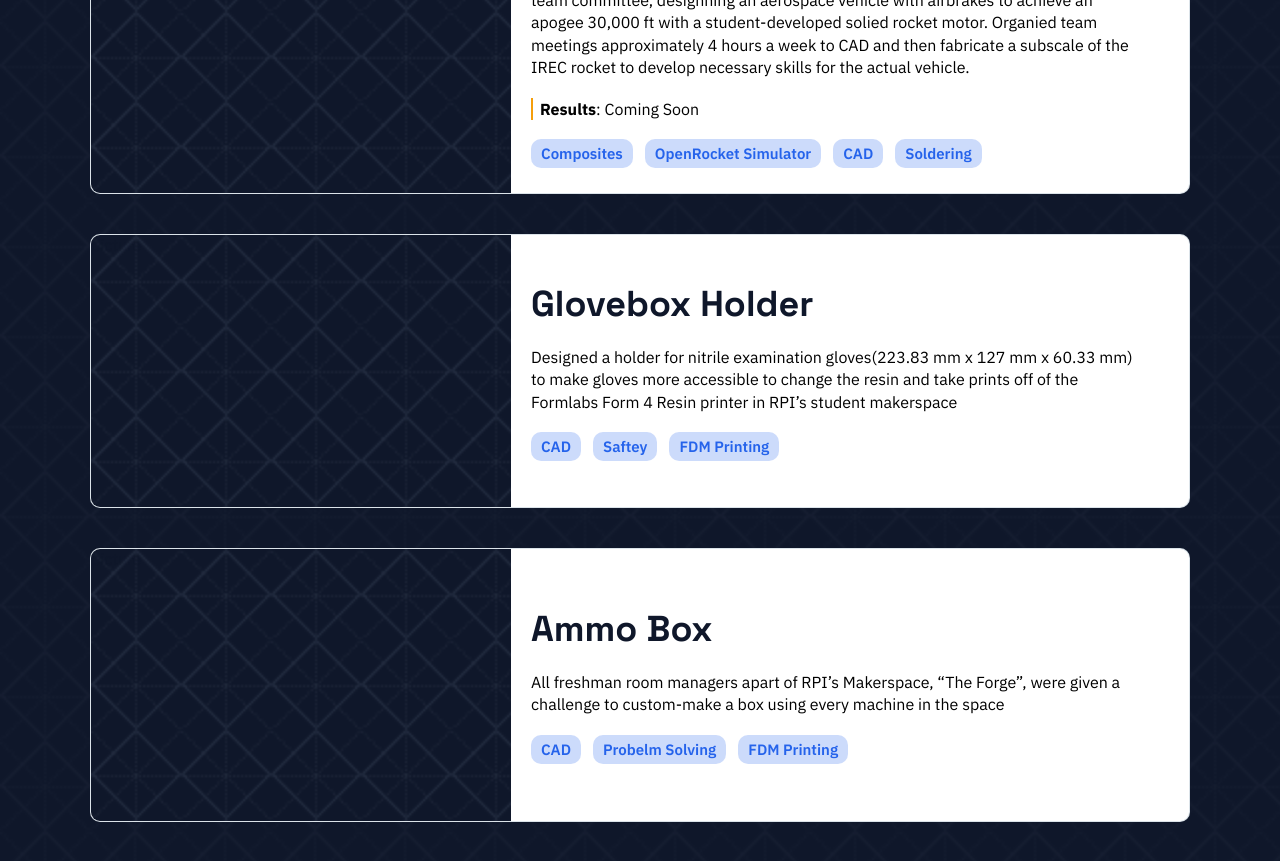
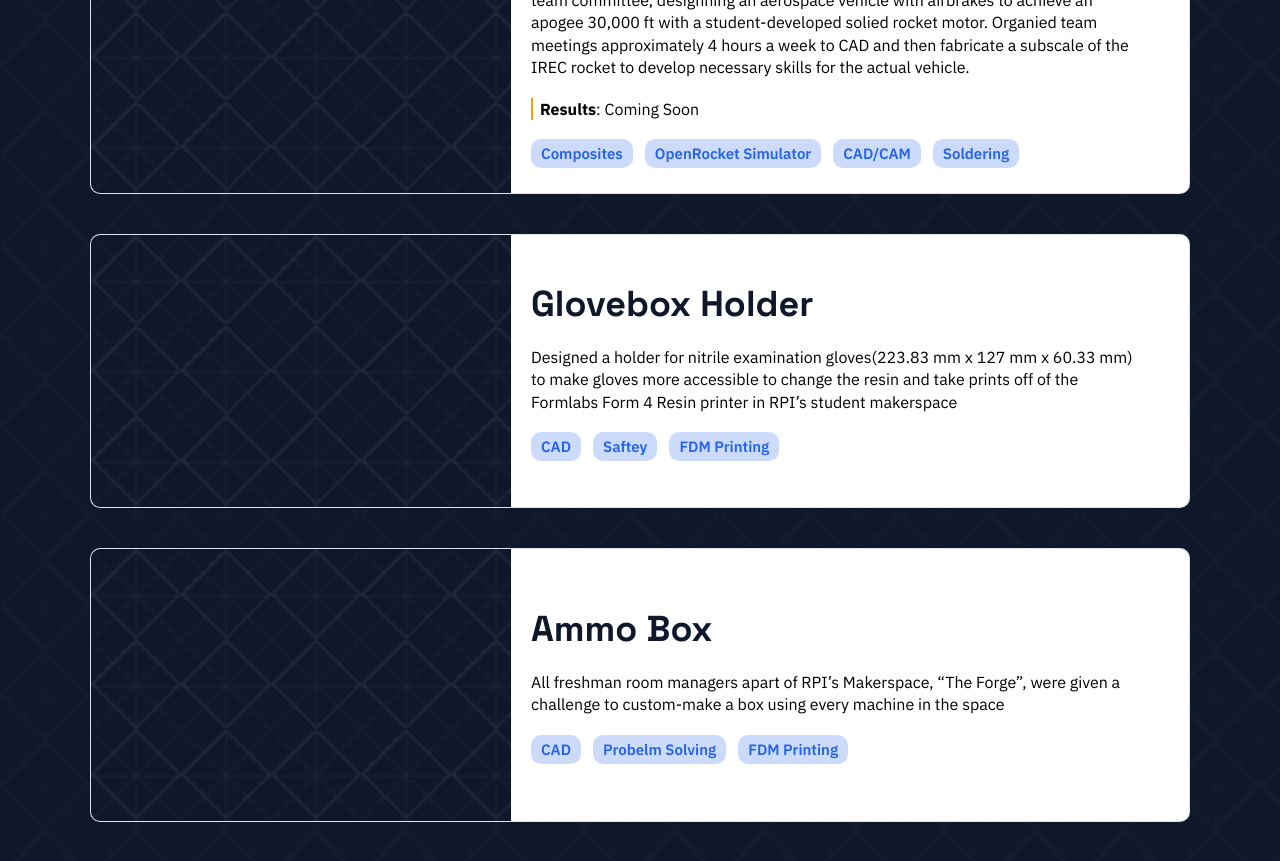
Before and after one commit to Julesc27/Aaron-Weisenburger-Portfolio, a React (Vite) app: page /projects in a window 1280 px wide. Shown: the part 1480-2341 px from the top of the page. Built offline with nearby package versions, Linux system fonts and the light colour scheme.

Commit message:
Update projects.js

```diff
--- a/src/data/projects.js
+++ b/src/data/projects.js
@@ -33,7 +33,7 @@ export const projects = [
     description:
       "Structures lead for RRS's Intercollegiate Rocketry and Engineering Competition(IREC) team committee, designning an aerospace vehicle with airbrakes to achieve an apogee 30,000 ft with a student-developed solied rocket motor. Organied team meetings approximately 4 hours a week to CAD and then fabricate a subscale of the IREC rocket to develop necessary skills for the actual vehicle.",
     results: "Coming Soon ",
-    tags: ["Composites", "OpenRocket Simulator", "CAD", "Soldering"],
+    tags: ["Composites", "OpenRocket Simulator", "CAD/CAM", "Soldering"],
     category: "Aerospace",
   },
   {
```
